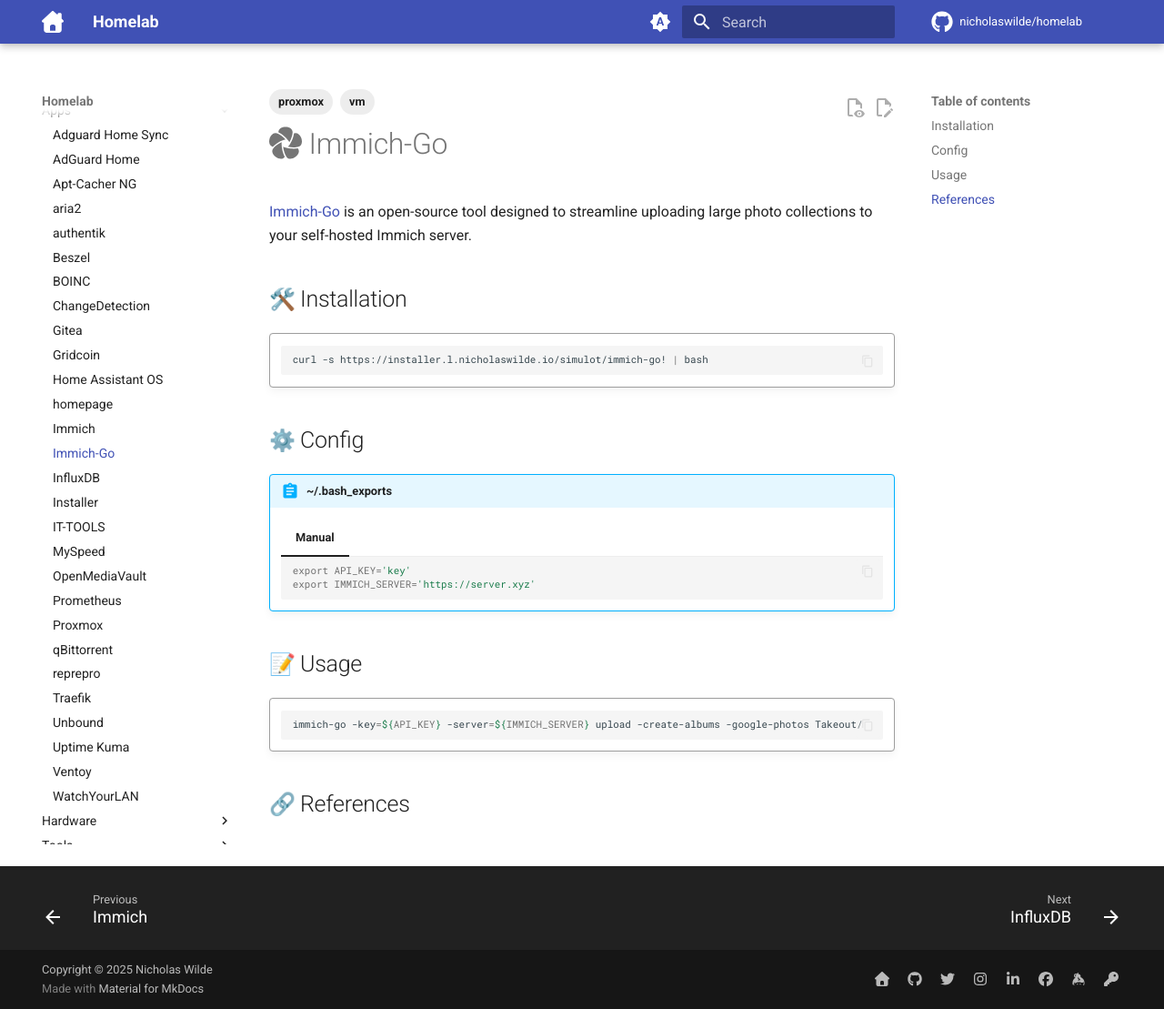
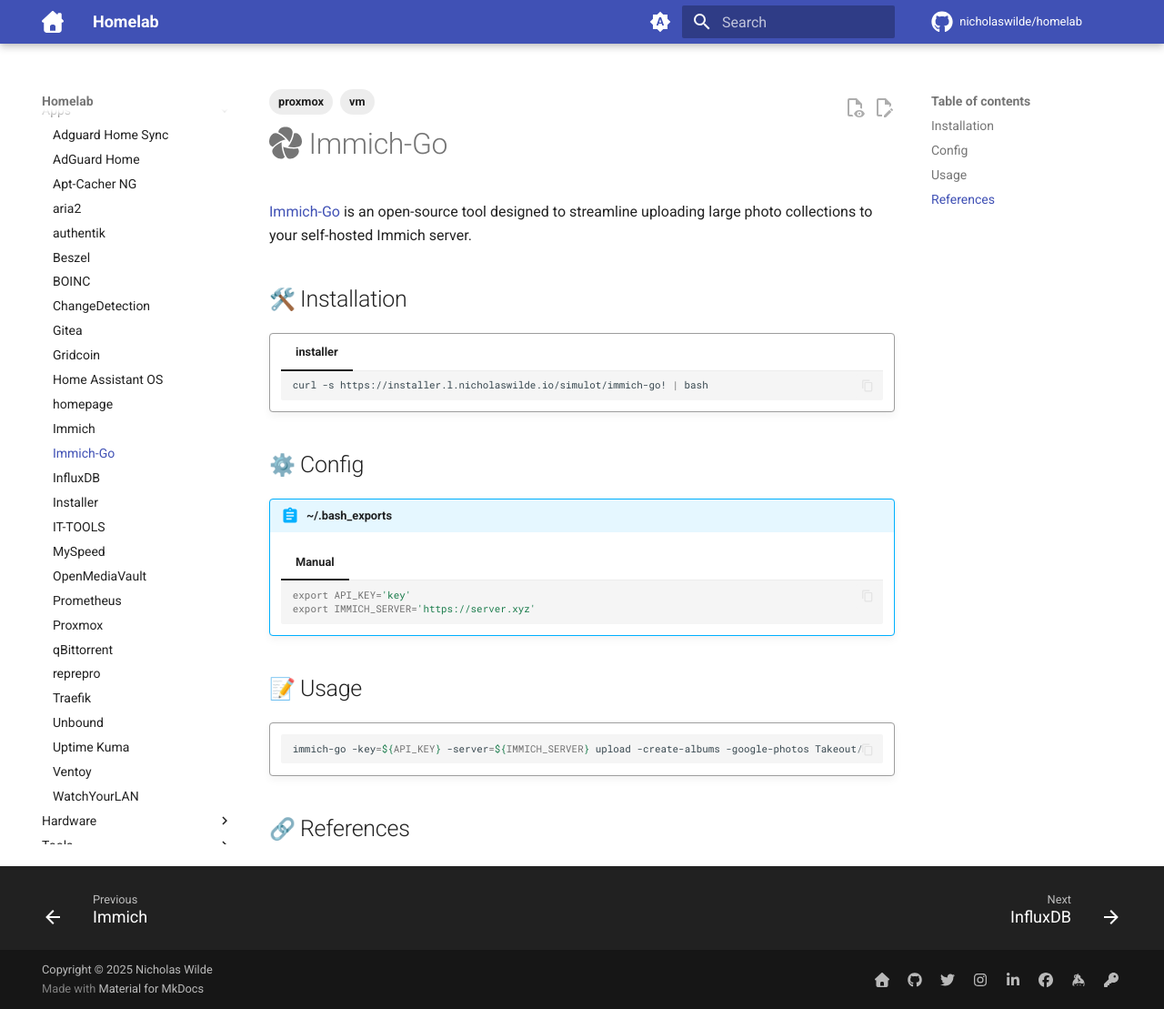
Before and after one commit to nicholaswilde/homelab, an MkDocs documentation site: the page built from docs/apps/immich-go.md, in a window 1280 px wide and 1109 px high. Shown: the whole window at 91% size. Built offline with MkDocs 1.6.1 and Material for MkDocs 9.7.7, drawn with Linux system fonts in a browser that asks for light colours; emoji names are drawn with the system emoji font; comment, search, counter and statistics services are not loaded.

Commit message:
Update immich-go.md

````diff
--- a/docs/apps/immich-go.md
+++ b/docs/apps/immich-go.md
@@ -12,9 +12,11 @@
 
 !!! quote ""
 
-    ```shell
-    curl -s https://installer.l.nicholaswilde.io/simulot/immich-go! | bash
-    ```
+    === "installer"
+
+        ```shell
+        curl -s https://installer.l.nicholaswilde.io/simulot/immich-go! | bash
+        ```
 
 ## :gear: Config
 
````
